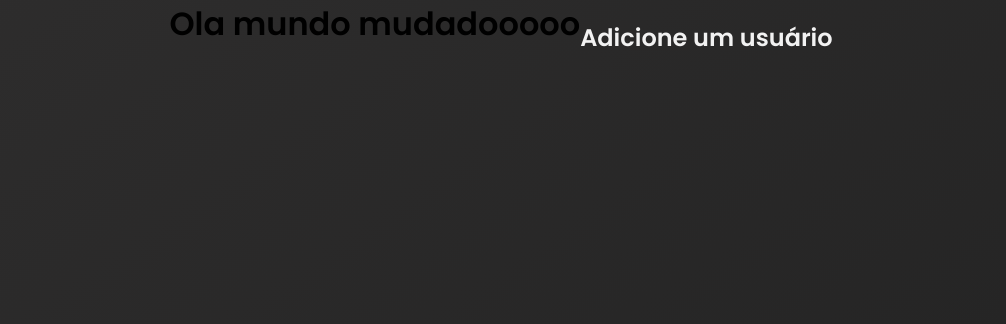
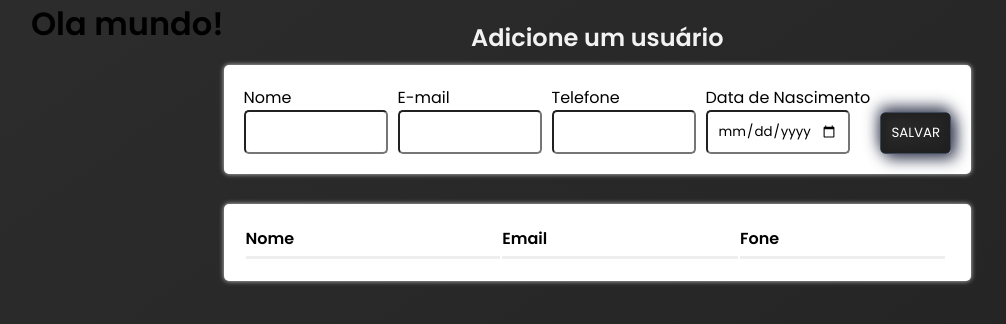
Before and after one commit to Willexe/Devops-av2, a React (Create React App) app: page / in a window 1280 px wide. Shown: the top 324 px of the page, without its empty margins (139-1145 px from the left). Built offline with nearby package versions, Linux system fonts and the light colour scheme.

Commit message:
não foi

```diff
--- a/public/index.html
+++ b/public/index.html
@@ -9,7 +9,7 @@
     <title>Devops</title>
   </head>
   <body>
-    <h1>Ola mundo mudadooooo</h1>
+    <h1>Ola mundo!</h1>
     <div id="root"></div>
   </body>
 
--- a/src/App.js
+++ b/src/App.js
@@ -23,17 +23,33 @@ color: #f2f2f2;
 `;
 
 function App() {
+  const [users, setUsers] = useState([]);
+  const [onEdit, setOnEdit] = useState(null);
 
+  const getUsers = async () => {
+    try {
+      const res = await axios.get("http://localhost:8800");
+      setUsers(res.data.sort((a, b) => (a.nome > b.nome ? 1 : -1)));
+    } catch (error) {
+      toast.error(error);
+    }
+  };
 
+  useEffect(() => {
+    getUsers();
+  }, [setUsers]);
 
   return (
     <>
       <Container>
         <Title>Adicione um usuário</Title>
-
+        <Form onEdit={onEdit} setOnEdit={setOnEdit} getUsers={getUsers} />
+        <Grid setOnEdit={setOnEdit} users={users} setUsers={setUsers} />
       </Container>
 
-
+      <ToastContainer
+       autoClose={3000}
+       position="bottom-left"/>
 
       <GlobalStyle />
     </>
```
